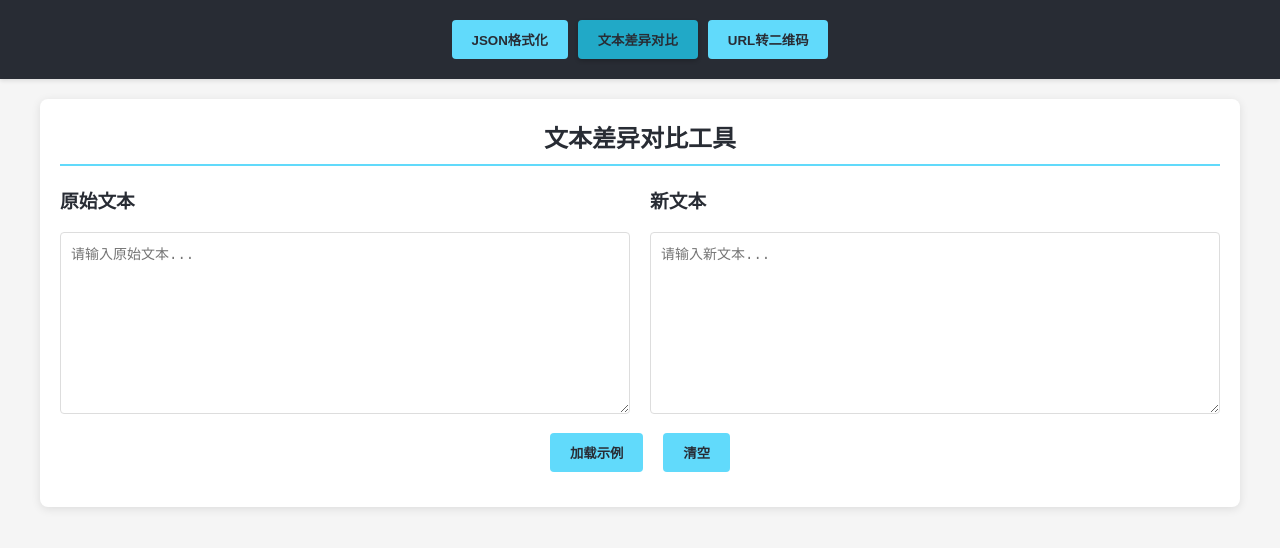
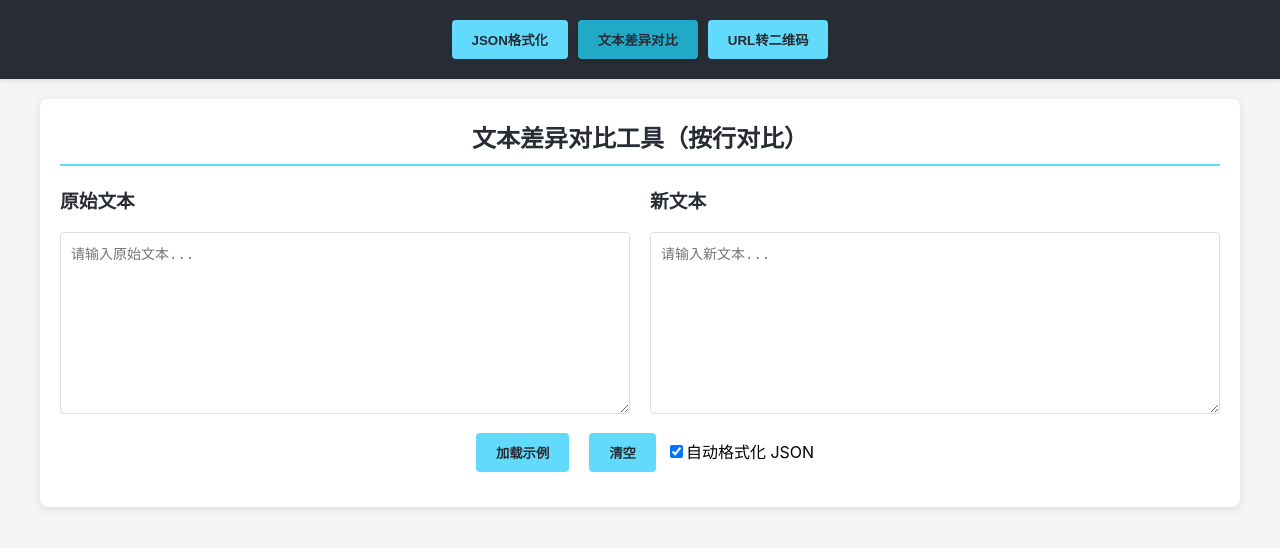
Before and after one commit to tinyjiahao/react-tools, a React (Create React App) app: page / in a window 1280 px wide. Both pictures are taken after a click on the button "文本差异对比". Shown: the top 548 px of the page. Built offline with nearby package versions, Linux system fonts and the light colour scheme.

Commit message:
update diff tool

```diff
--- a/package.json
+++ b/package.json
@@ -11,6 +11,7 @@
     "@types/node": "^16.18.126",
     "@types/react": "^19.1.13",
     "@types/react-dom": "^19.1.9",
+    "diff": "^8.0.2",
     "qrcode.react": "^4.2.0",
     "react": "^19.1.1",
     "react-diff-view": "^3.3.1",
--- a/src/components/DiffViewer.tsx
+++ b/src/components/DiffViewer.tsx
@@ -1,10 +1,12 @@
 import React, { useState, useMemo } from 'react';
 import { parseDiff, Diff, Hunk } from 'react-diff-view';
+import * as DiffLib from 'diff';
 import 'react-diff-view/style/index.css';
 
 const DiffViewer = () => {
   const [oldText, setOldText] = useState<string>('');
   const [newText, setNewText] = useState<string>('');
+  const [formatJson, setFormatJson] = useState<boolean>(true);
 
   // 默认示例文本
   const defaultOldText = `{
@@ -27,30 +29,95 @@ const DiffViewer = () => {
     setNewText('');
   };
 
-  // 生成统一差异格式
+  // JSON 格式化函数
+  const formatJsonText = (text: string): string => {
+    if (!text.trim()) return text;
+
+    try {
+      const parsed = JSON.parse(text);
+      return JSON.stringify(parsed, null, 2);
+    } catch (error) {
+      // 如果不是有效的 JSON，返回原始文本
+      return text;
+    }
+  };
+
+  // 生成统一差异格式（按行对比）
   const generateUnifiedDiff = (oldStr: string, newStr: string): string => {
     if (!oldStr && !newStr) return '';
 
-    const oldLines = oldStr ? oldStr.split('\n') : [];
-    const newLines = newStr ? newStr.split('\n') : [];
+    // 如果启用了 JSON 格式化，先格式化文本
+    const formattedOldStr = formatJson ? formatJsonText(oldStr) : oldStr;
+    const formattedNewStr = formatJson ? formatJsonText(newStr) : newStr;
 
-    let diff = `--- a/file\n+++ b/file\n@@ -1,${oldLines.length} +1,${newLines.length} @@\n`;
+    const oldLines = formattedOldStr ? formattedOldStr.split('\n') : [];
+    const newLines = formattedNewStr ? formattedNewStr.split('\n') : [];
 
-    oldLines.forEach(line => {
-      diff += `-${line}\n`;
+    // 使用diff库计算行级差异
+    const diff = DiffLib.diffLines(formattedOldStr, formattedNewStr);
+
+    let unifiedDiff = `--- a/file\n+++ b/file\n`;
+    let oldLineNum = 1;
+    let newLineNum = 1;
+    let hunkContent = '';
+    let hunkStartOld = 1;
+    let hunkStartNew = 1;
+    let hunkLinesOld = 0;
+    let hunkLinesNew = 0;
+
+    diff.forEach((part, index) => {
+      const lines = part.value.split('\n').filter(line => line !== '');
+
+      if (part.added) {
+        // 新增的行
+        lines.forEach(line => {
+          hunkContent += `+${line}\n`;
+          hunkLinesNew++;
+          newLineNum++;
+        });
+      } else if (part.removed) {
+        // 删除的行
+        lines.forEach(line => {
+          hunkContent += `-${line}\n`;
+          hunkLinesOld++;
+          oldLineNum++;
+        });
+      } else {
+        // 未改变的行
+        if (hunkContent) {
+          // 输出当前的hunk
+          unifiedDiff += `@@ -${hunkStartOld},${hunkLinesOld} +${hunkStartNew},${hunkLinesNew} @@\n`;
+          unifiedDiff += hunkContent;
+
+          // 重置hunk
+          hunkContent = '';
+          hunkStartOld = oldLineNum;
+          hunkStartNew = newLineNum;
+          hunkLinesOld = 0;
+          hunkLinesNew = 0;
+        }
+
+        // 更新行号
+        oldLineNum += lines.length;
+        newLineNum += lines.length;
+        hunkStartOld = oldLineNum;
+        hunkStartNew = newLineNum;
+      }
     });
 
-    newLines.forEach(line => {
-      diff += `+${line}\n`;
-    });
+    // 输出最后一个hunk
+    if (hunkContent) {
+      unifiedDiff += `@@ -${hunkStartOld},${hunkLinesOld} +${hunkStartNew},${hunkLinesNew} @@\n`;
+      unifiedDiff += hunkContent;
+    }
 
-    return diff;
+    return unifiedDiff;
   };
 
   // 解析差异
   const diffText = useMemo(() => {
     return generateUnifiedDiff(oldText, newText);
-  }, [oldText, newText]);
+  }, [oldText, newText, formatJson]);
 
   // 解析差异数据
   const files = useMemo(() => {
@@ -65,7 +132,7 @@ const DiffViewer = () => {
 
   return (
     <div className="tool-container">
-      <h2>文本差异对比工具</h2>
+      <h2>文本差异对比工具（按行对比）</h2>
       <div className="tool-content">
         <div className="diff-inputs">
           <div className="text-section">
@@ -95,6 +162,14 @@ const DiffViewer = () => {
             加载示例
           </button>
           <button onClick={handleClear}>清空</button>
+          <label className="format-toggle">
+            <input
+              type="checkbox"
+              checked={formatJson}
+              onChange={(e) => setFormatJson(e.target.checked)}
+            />
+            自动格式化 JSON
+          </label>
         </div>
         {(oldText || newText) && (
           <div className="diff-output">
```
